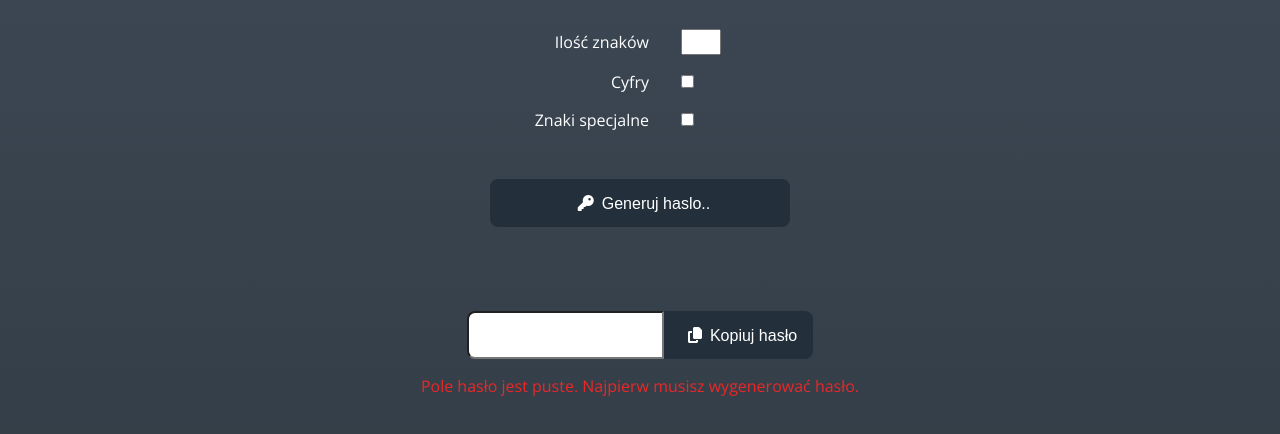
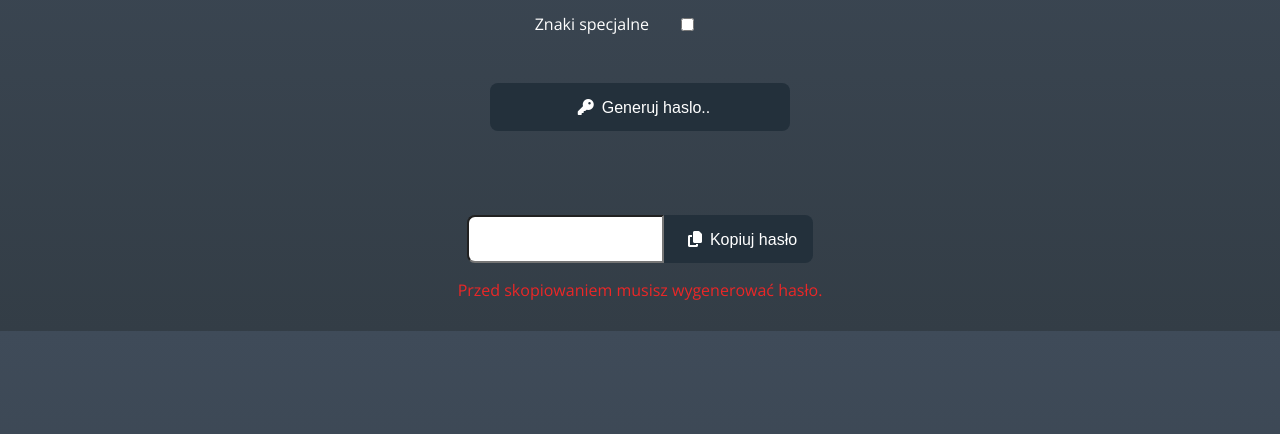
Before and after one commit to tomekostaszewski/passwordGenerator, a plain HTML site: page index.html in a window 1280 px wide. Both pictures are taken after a click on the button "Kopiuj hasło". Shown: the part 278-712 px from the top of the page. Drawn offline with nearby package versions, Linux system fonts and the light colour scheme.

Commit message:
Password generator v1.01. This is not the final version of the application. Nevertheless, thanks to error handling it generates correct passwords according to set requirements.

```diff
--- a/js/script.js
+++ b/js/script.js
@@ -111,7 +111,7 @@ const copyText = () => {
         textField.select();
         document.execCommand('copy');
     }else{
-        info.textContent = 'Pole hasło jest puste. Najpierw musisz wygenerować hasło.'
+        info.textContent = 'Przed skopiowaniem musisz wygenerować hasło.'
         error.textContent = '';
     }
 }
--- a/sass/style.scss
+++ b/sass/style.scss
@@ -9,7 +9,7 @@ body{
     justify-content: center;
     align-items: center;
     flex-direction: column;
-    height: 100vh;
+    max-height: 100vh;
     color: #fff;
     font-family: 'Open Sans', sans-serif;
     background-image: linear-gradient(#3f4b59, #333d46);
```
Also changed, not shown: css/style.css, 1 other file.
